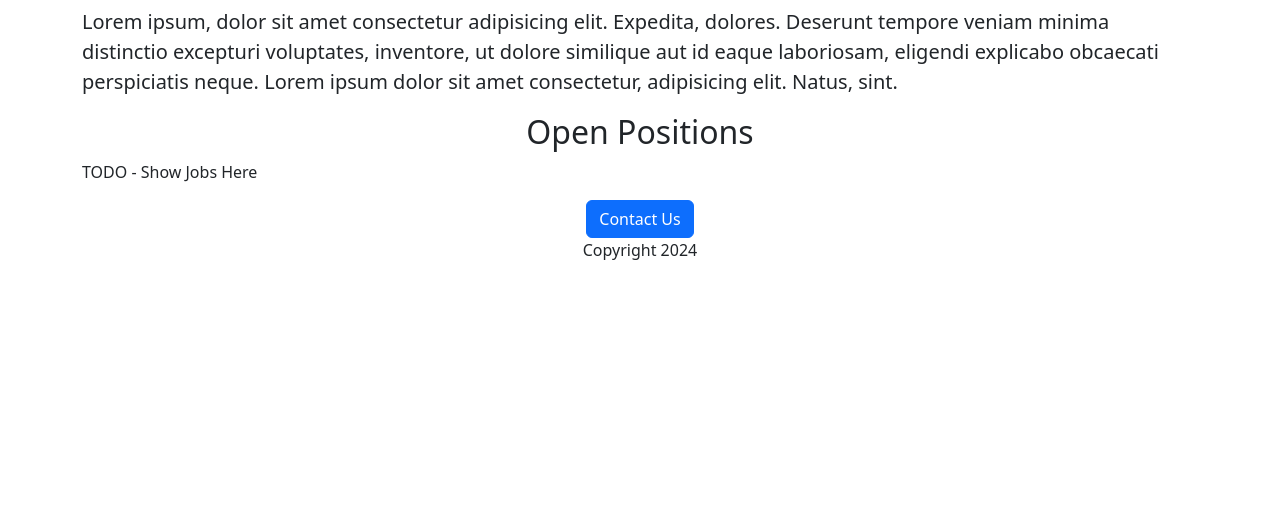
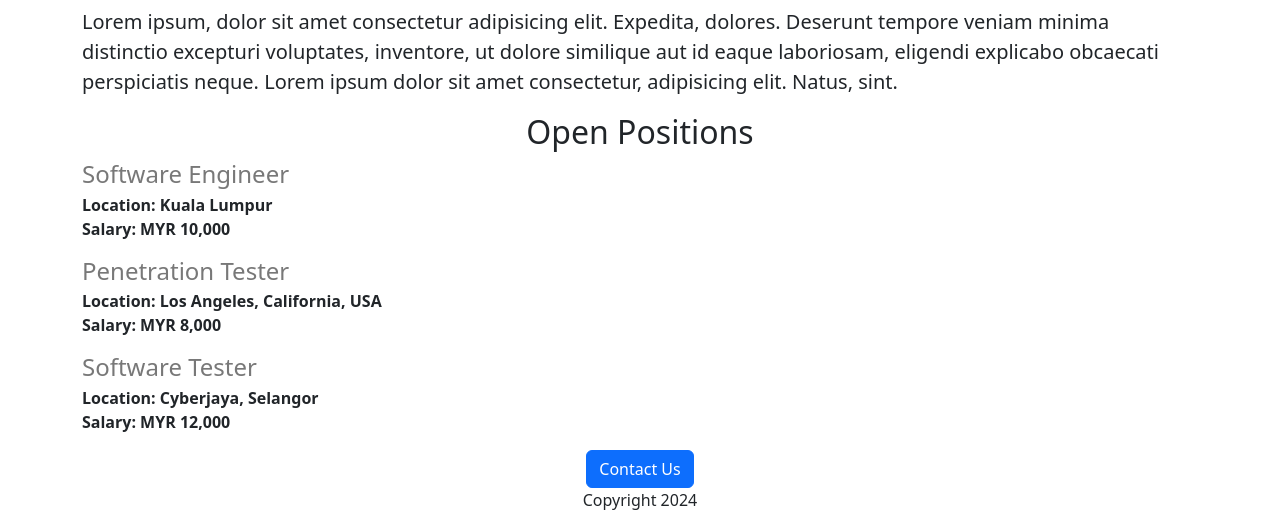
Before and after one commit to CaedusSolo/flask-tutorial, a Flask app: page / in a window 1280 px wide. Shown: the part 479-1007 px from the top of the page. Before the commit the page ends 739 px from the top, so only its background shows below. Run offline with Flask 3, Linux system fonts and the light colour scheme.

Commit message:
update app.py, index.html

```diff
--- a/app.py
+++ b/app.py
@@ -2,9 +2,32 @@ from flask import Flask, render_template
 
 app = Flask(__name__)
 
+JOBS = [
+    {
+        "id" : 1,
+        "title" : "Software Engineer",
+        "location" : "Kuala Lumpur",
+        "salary" : "MYR 10,000"
+    },
+    {
+        "id" : 2,
+        "title" : "Penetration Tester",
+        "location" : "Los Angeles, California, USA",
+        "salary" : "MYR 8,000"
+    },
+    {
+        "id" : 3,
+        "title" : "Software Tester",
+        "location" : "Cyberjaya, Selangor",
+        "salary" : "MYR 12,000"
+    },
+]
+
 @app.route("/")
 def hello():
-    return render_template('index.html')
+    return render_template('index.html',
+                           jobs=JOBS,
+                           company_name="Jovial Careers")
 
 
 if __name__ == "__main__":
--- a/templates/index.html
+++ b/templates/index.html
@@ -3,7 +3,12 @@
   <head>
     <meta charset="UTF-8" />
     <meta name="viewport" content="width=device-width, initial-scale=1.0" />
-    <link href="https://cdn.jsdelivr.net/npm/bootstrap@5.3.3/dist/css/bootstrap.min.css" rel="stylesheet" integrity="sha384-QWTKZyjpPEjISv5WaRU9OFeRpok6YctnYmDr5pNlyT2bRjXh0JMhjY6hW+ALEwIH" crossorigin="anonymous">
+    <link
+      href="https://cdn.jsdelivr.net/npm/bootstrap@5.3.3/dist/css/bootstrap.min.css"
+      rel="stylesheet"
+      integrity="sha384-QWTKZyjpPEjISv5WaRU9OFeRpok6YctnYmDr5pNlyT2bRjXh0JMhjY6hW+ALEwIH"
+      crossorigin="anonymous"
+    />
     <style>
       #banner {
         height: 360px;
@@ -15,7 +20,7 @@
   </head>
   <body>
     <div class="container">
-      <h1 class="text-center mt-2 mb-4">Jovial Careers</h1>
+      <h1 class="text-center mt-2 mb-4">{{company_name}}</h1>
       <img
         src="http://127.0.0.1:5000/static/banner.jpg"
         alt="Jovial Careers Official Picture"
@@ -31,7 +36,23 @@
         consectetur, adipisicing elit. Natus, sint.
       </p>
       <h2 class="text-center">Open Positions</h2>
-      <p>TODO - Show Jobs Here</p>
+      <div>
+        {% for job in jobs %}
+        <div style="margin-bottom: 16px">
+          <h4 style="color: rgb(120, 120, 120); margin-bottom: 4px">
+            {{job['title']}}
+          </h4>
+          <div>
+            <b>Location: {{job['location']}}</b>
+          </div>
+          {% if 'salary' in job %}
+          <div>
+            <b>Salary: {{job['salary']}}</b>
+          </div>
+          {% endif %}
+        </div>
+        {% endfor %}
+      </div>
       <div class="text-center">
         <button type="button" class="btn btn-primary">Contact Us</button>
         <p>Copyright 2024</p>
```
